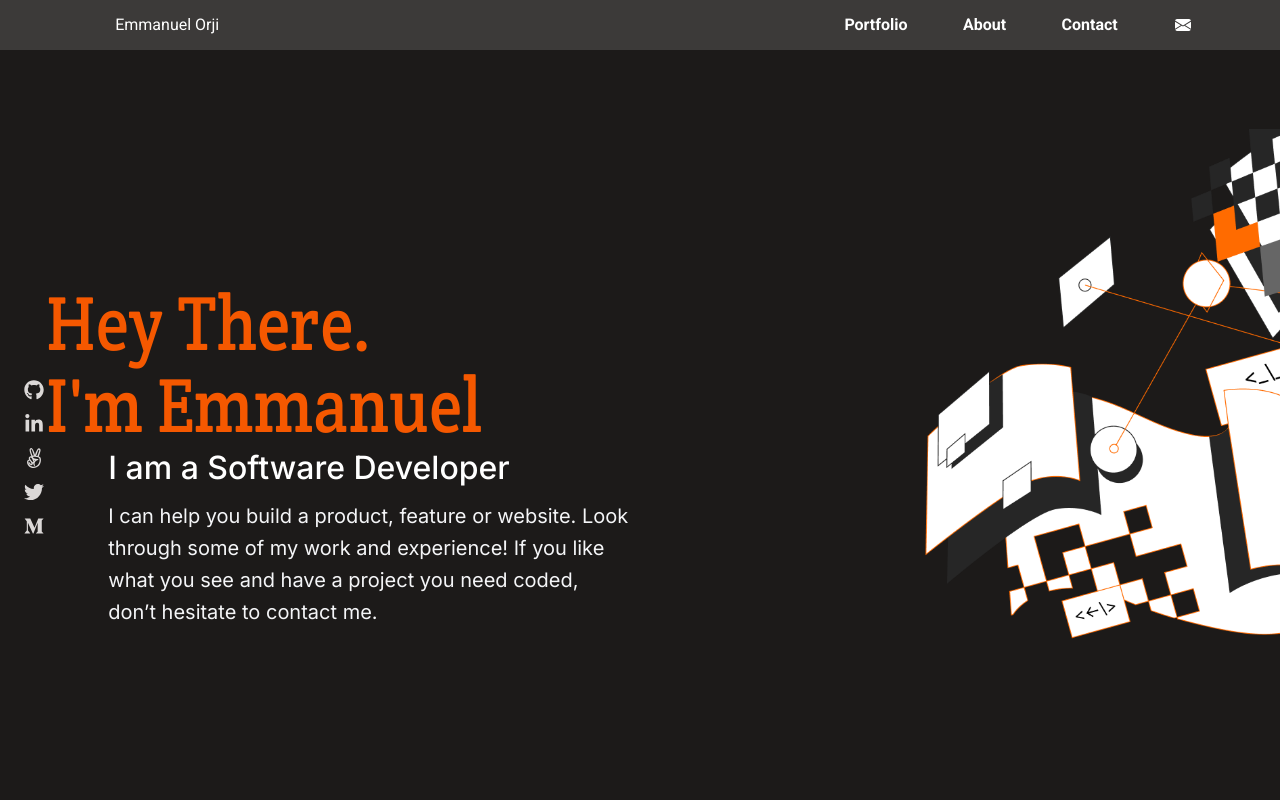
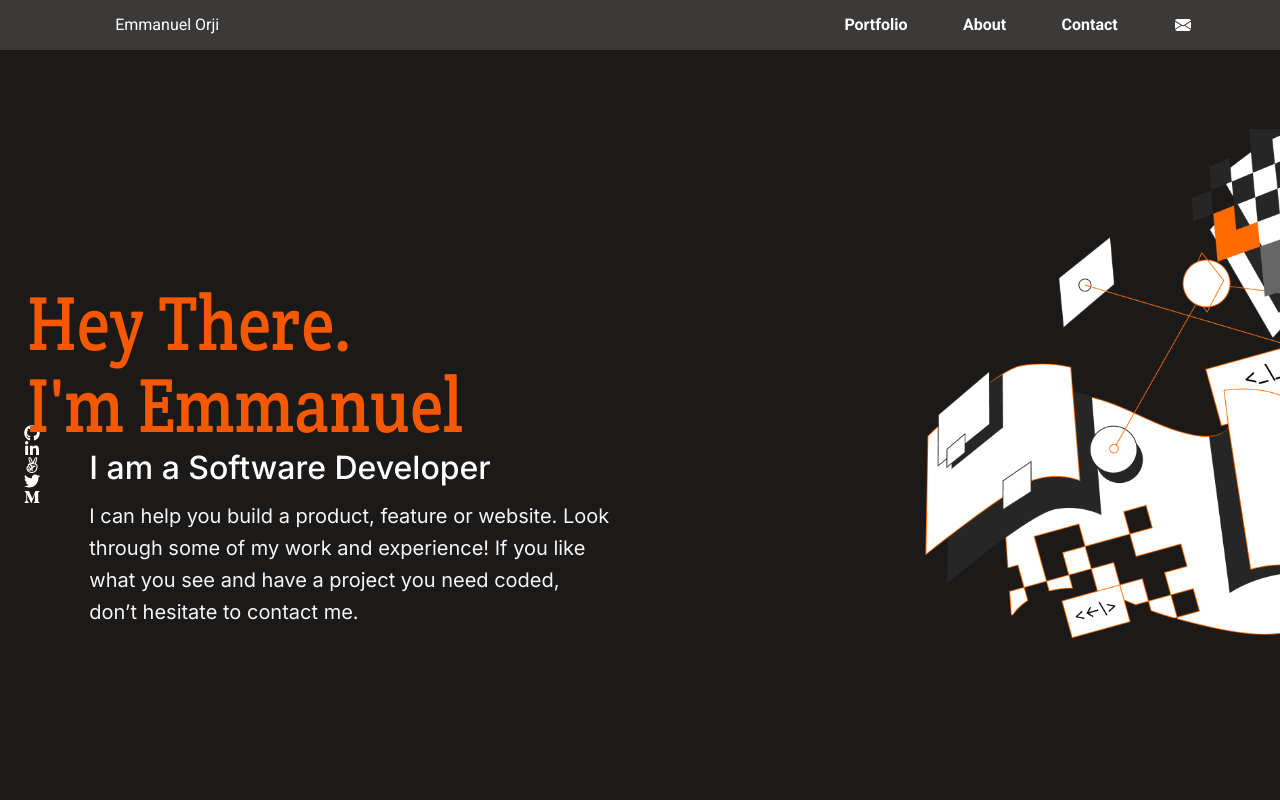
Before and after one commit to emmiiorji/portfolio, a React (Create React App) app: page / in a window 1280 px wide. Shown: the top 800 px of the page. Built offline with nearby package versions, Linux system fonts and the light colour scheme.

Commit message:
Update Socials component

```diff
--- a/src/components/Socials.js
+++ b/src/components/Socials.js
@@ -1,36 +1,45 @@
 import React from 'react';
+import PropTypes from 'prop-types';
 import {
   FaGithub, FaLinkedinIn, FaAngellist, FaTwitter, FaMediumM,
 } from 'react-icons/fa';
 
-const Socials = () => (
-  <ul className="socials">
+const Socials = ({ className }) => (
+  <ul className={className}>
     <li>
       <a href="https://github.com/emmiiorji">
-        <FaGithub className="icon" />
+        <FaGithub />
       </a>
     </li>
     <li>
       <a href="https://www.linkedin.com/in/orji-emmanuel/">
-        <FaLinkedinIn className="icon" />
+        <FaLinkedinIn />
       </a>
     </li>
     <li>
       <a href="https://angel.co/u/emmanuel-orji-ihuoma">
-        <FaAngellist className="icon" />
+        <FaAngellist />
       </a>
     </li>
     <li>
       <a href="https://twitter.com/emmiiorji">
-        <FaTwitter className="icon" />
+        <FaTwitter />
       </a>
     </li>
     <li>
       <a href="https://medium.com/@emmanuelporji">
-        <FaMediumM className="icon" />
+        <FaMediumM />
       </a>
     </li>
   </ul>
 );
 
+Socials.defaultProps = {
+  className: '',
+};
+
+Socials.propTypes = {
+  className: PropTypes.string,
+};
+
 export default Socials;
```
